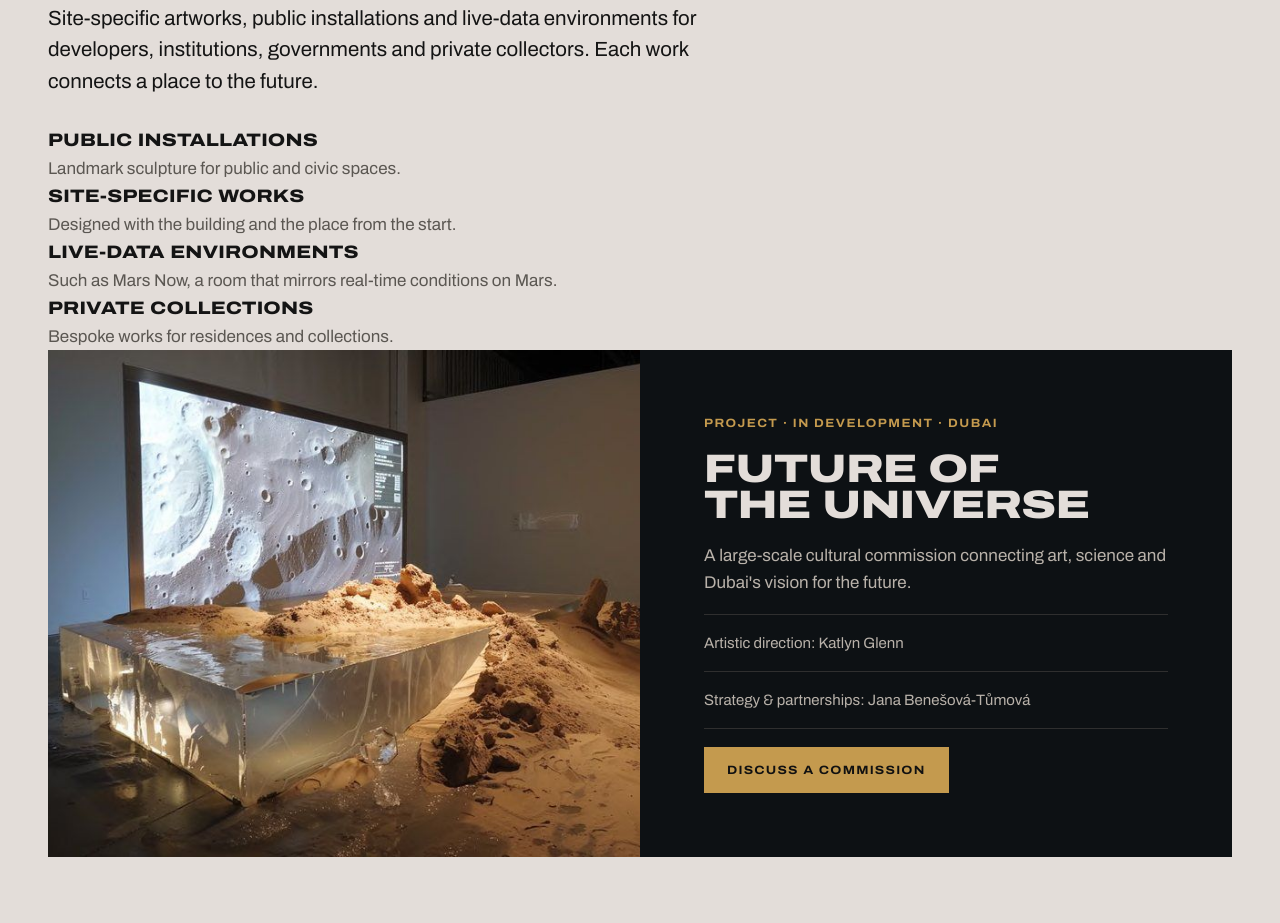
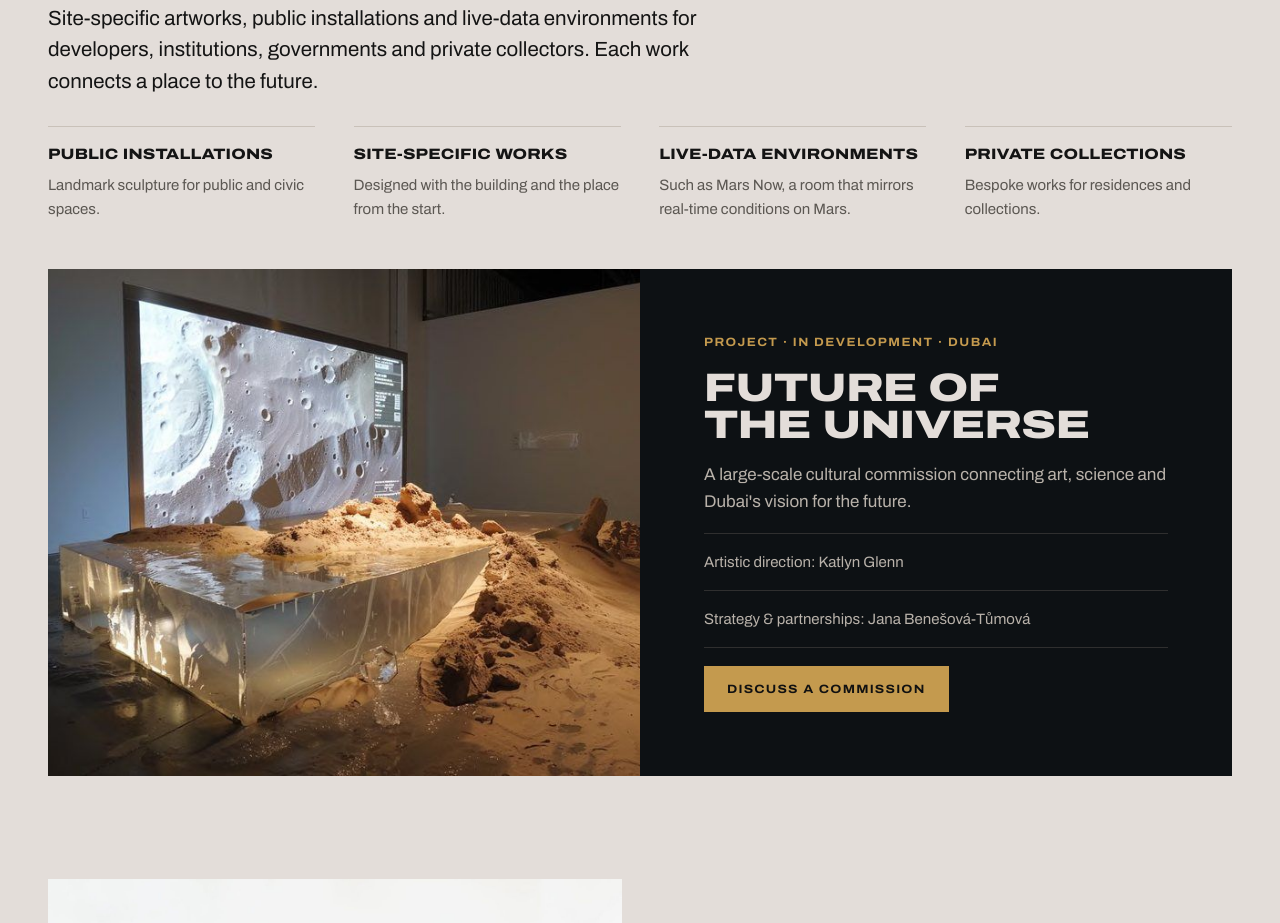
Before and after one commit to kglennxx/katlynglenn-website, a plain HTML site: page index.html in a window 1280 px wide. Shown: the part 5720-6643 px from the top of the page. Drawn offline with Linux system fonts and the light colour scheme.

Commit message:
Add files via upload

```diff
--- a/css/style.css
+++ b/css/style.css
@@ -199,3 +199,11 @@ section[id]{scroll-margin-top:70px}
 .nav a.active{border-bottom-color:var(--gold)}
 .section-title{font-size:clamp(30px,6vw,84px)}
 @media (prefers-reduced-motion:reduce){html{scroll-behavior:auto}}
+
+/* commissions: four even columns, headings and text aligned on shared rows */
+.ccards{display:grid;grid-template-columns:repeat(4,minmax(0,1fr));grid-template-rows:auto auto;column-gap:clamp(20px,3vw,40px);row-gap:0;margin-bottom:48px}
+.ccards>div{display:grid;grid-row:span 2;grid-template-rows:subgrid;row-gap:10px;border-top:1px solid #c9c1b9;padding-top:18px}
+.ccards h3{font-size:15px;line-height:1.3;align-self:start}
+.ccards p{margin:0;font-size:15px;line-height:1.55}
+@media (max-width:900px){.ccards{grid-template-columns:repeat(2,minmax(0,1fr));row-gap:28px}}
+@media (max-width:520px){.ccards{grid-template-columns:1fr}}
```
